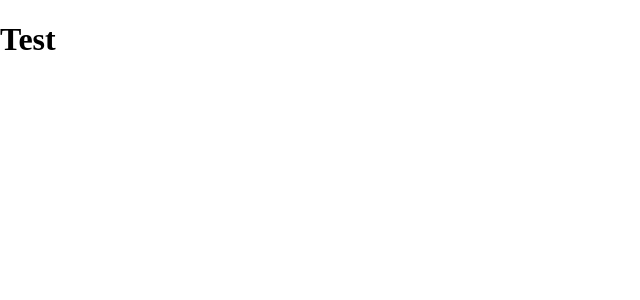
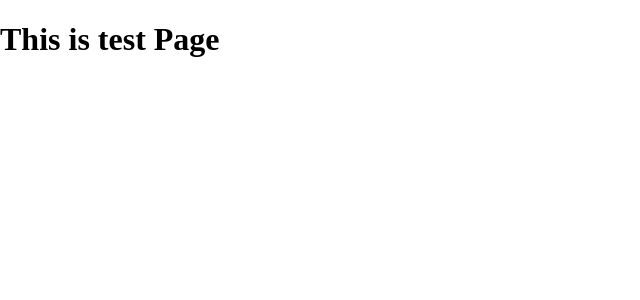
Before and after one commit to matomas225/coa-matas-macijauskas, a React (Vite) app: page /test in a window 1280 px wide. Shown: the top 300 px of the page, without its empty margins (0-640 px from the left). Built offline with nearby package versions, Linux system fonts and the light colour scheme.

Commit message:
added react router v7, updated node verions

```diff
--- a/package.json
+++ b/package.json
@@ -11,12 +11,14 @@
   },
   "dependencies": {
     "react": "^19.0.0",
-    "react-dom": "^19.0.0"
+    "react-dom": "^19.0.0",
+    "react-router-dom": "^7.4.0"
   },
   "devDependencies": {
     "@eslint/js": "^9.21.0",
     "@types/react": "^19.0.10",
     "@types/react-dom": "^19.0.4",
+    "@types/react-router-dom": "^5.3.3",
     "@vitejs/plugin-react": "^4.3.4",
     "eslint": "^9.21.0",
     "eslint-plugin-react-hooks": "^5.1.0",
--- a/src/App.tsx
+++ b/src/App.tsx
@@ -1,5 +1,20 @@
-function App() {
-  return <h1>Test</h1>;
-}
+import React from "react";
+import { Route, BrowserRouter, Routes } from "react-router-dom";
+import Home from "./pages/Home";
+import Test from "./pages/Test";
+import NotFound from "./pages/NotFound";
+
+const App: React.FC = () => {
+  return (
+    <BrowserRouter>
+      <Routes>
+        <Route path="/" element={<Home />} />
+        <Route path="/test" element={<Test />} />
+
+        <Route path="*" element={<NotFound />} />
+      </Routes>
+    </BrowserRouter>
+  );
+};
 
 export default App;
--- /dev/null
+++ b/src/pages/Home.tsx
@@ -0,0 +1,7 @@
+import React from "react";
+
+const Home: React.FC = () => {
+  return <h1>Home Page</h1>;
+};
+
+export default Home;
--- /dev/null
+++ b/src/pages/NotFound.tsx
@@ -0,0 +1,13 @@
+import React from "react";
+import { NavLink } from "react-router-dom";
+
+const NotFound: React.FC = () => {
+  return (
+    <div>
+      <h1>Page not found!!!</h1>
+      <NavLink to="/">Return Home</NavLink>
+    </div>
+  );
+};
+
+export default NotFound;
--- /dev/null
+++ b/src/pages/Test.tsx
@@ -0,0 +1,7 @@
+import React from "react";
+
+const Test: React.FC = () => {
+  return <h1>This is test Page</h1>;
+};
+
+export default Test;
```
Also changed, not shown: 1 other file (tests, documents, lock files or other folders).
